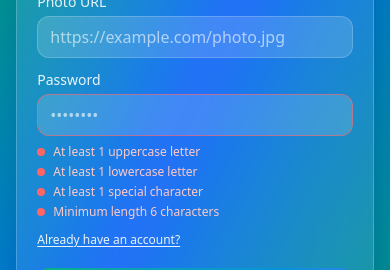
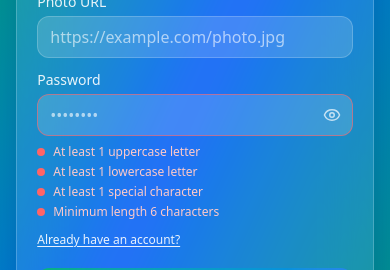
Before and after one commit to LIKHON9988/EcoTrack-client, a React (Vite) app: page /signUp in a window 390 px wide. Shown: the part 393-663 px from the top of the page. Built offline with nearby package versions, Linux system fonts and the light colour scheme; no server answers.

Commit message:
signup section updated

```diff
--- a/src/components/SignUp.jsx
+++ b/src/components/SignUp.jsx
@@ -2,12 +2,14 @@ import React, { useContext, useMemo, useState } from "react";
 import { Link, useNavigate, useLocation } from "react-router";
 import { AuthContext } from "../contexts/AuthContext";
 import { updateProfile } from "firebase/auth";
+import { Eye, EyeOff } from "lucide-react"; // 👁️ eye icons
 
 const SignUp = () => {
   const navigate = useNavigate();
   const location = useLocation();
   const { createUser, signInWithGoogle } = useContext(AuthContext);
   const [password, setPassword] = useState("");
+  const [showPassword, setShowPassword] = useState(false); // 👁️ new state
   const [loading, setLoading] = useState(false);
   const [toast, setToast] = useState({ message: "", type: "info" });
 
@@ -21,10 +23,16 @@ const SignUp = () => {
   const passwordValidators = [
     { label: "At least 1 uppercase letter", test: (v) => /[A-Z]/.test(v) },
     { label: "At least 1 lowercase letter", test: (v) => /[a-z]/.test(v) },
-    { label: "At least 1 special character", test: (v) => /[^A-Za-z0-9]/.test(v) },
+    {
+      label: "At least 1 special character",
+      test: (v) => /[^A-Za-z0-9]/.test(v),
+    },
     { label: "Minimum length 6 characters", test: (v) => v.length >= 6 },
   ];
-  const validations = passwordValidators.map((v) => ({ label: v.label, ok: v.test(password) }));
+  const validations = passwordValidators.map((v) => ({
+    label: v.label,
+    ok: v.test(password),
+  }));
   const isPasswordValid = validations.every((v) => v.ok);
 
   const showToast = (message, type = "info") => setToast({ message, type });
@@ -58,7 +66,10 @@ const SignUp = () => {
       setTimeout(() => navigate(redirectTo, { replace: true }), 500);
     } catch (error) {
       console.log(error);
-      showToast(error?.message || "Failed to register. Please try again.", "error");
+      showToast(
+        error?.message || "Failed to register. Please try again.",
+        "error"
+      );
     } finally {
       setLoading(false);
     }
@@ -79,7 +90,7 @@ const SignUp = () => {
   };
 
   return (
-    <section className="relative min-h-screen  bg-gradient-to-br from-green-600 via-blue-600 to-emerald-600 flex items-center justify-center overflow-hidden">
+    <section className="relative min-h-screen bg-gradient-to-br from-green-600 via-blue-600 to-emerald-600 flex items-center justify-center overflow-hidden">
       {/* Decorative background */}
       <div className="absolute inset-0">
         <div className="absolute -top-8 -left-8 w-40 h-40 md:w-64 md:h-64 bg-white/10 rounded-full blur-3xl" />
@@ -130,27 +141,45 @@ const SignUp = () => {
               />
             </div>
 
-            <div>
+            {/* 👁️ Password field with toggle */}
+            <div className="relative">
               <label className="block text-white/90 text-sm mb-1">
                 Password
               </label>
+              <div className="relative">
                 <input
                   name="password"
-                type="password"
+                  type={showPassword ? "text" : "password"}
                   placeholder="••••••••"
                   value={password}
                   onChange={(e) => setPassword(e.target.value)}
-                className={`w-full px-3 py-2 md:px-4 md:py-3 rounded-xl bg-white/15 border text-white placeholder-white/60 focus:outline-none focus:ring-2 ${
+                  className={`w-full px-3 py-2 md:px-4 md:py-3 rounded-xl bg-white/15 border text-white placeholder-white/60 focus:outline-none focus:ring-2 pr-10 ${
                     isPasswordValid ? "border-white/20" : "border-red-400/60"
                   }`}
                 />
+                <button
+                  type="button"
+                  onClick={() => setShowPassword(!showPassword)}
+                  className="absolute inset-y-0 right-3 flex items-center text-white/70 hover:text-white transition"
+                  tabIndex={-1}
+                >
+                  {showPassword ? <EyeOff size={18} /> : <Eye size={18} />}
+                </button>
+              </div>
+
               <ul className="mt-2 grid grid-cols-1 md:grid-cols-2 gap-1">
                 {validations.map((v) => (
                   <li
                     key={v.label}
-                    className={`text-xs md:text-sm flex items-center gap-2 ${v.ok ? "text-green-200" : "text-red-200"}`}
+                    className={`text-xs md:text-sm flex items-center gap-2 ${
+                      v.ok ? "text-green-200" : "text-red-200"
+                    }`}
                   >
-                    <span className={`w-2 h-2 rounded-full ${v.ok ? "bg-green-400" : "bg-red-400"}`} />
+                    <span
+                      className={`w-2 h-2 rounded-full ${
+                        v.ok ? "bg-green-400" : "bg-red-400"
+                      }`}
+                    />
                     {v.label}
                   </li>
                 ))}
@@ -170,7 +199,9 @@ const SignUp = () => {
               type="submit"
               disabled={loading || !isPasswordValid}
               className={`w-full mt-2 md:mt-3 bg-gradient-to-r from-green-500 to-blue-500 hover:from-green-600 hover:to-blue-600 text-white px-4 md:px-5 py-2.5 md:py-3 rounded-xl font-semibold transition-all duration-300 focus:outline-none focus:ring-2 focus:ring-green-400/50 ${
-                loading || !isPasswordValid ? "opacity-70 cursor-not-allowed" : ""
+                loading || !isPasswordValid
+                  ? "opacity-70 cursor-not-allowed"
+                  : ""
               }`}
             >
               {loading ? "Registering..." : "Register"}
@@ -202,6 +233,7 @@ const SignUp = () => {
           </form>
         </div>
       </div>
+
       {/* Toast */}
       {toast.message && (
         <div className="fixed bottom-4 left-1/2 -translate-x-1/2 z-50">
```
Lines whose indentation alone changed are shown as unchanged.
